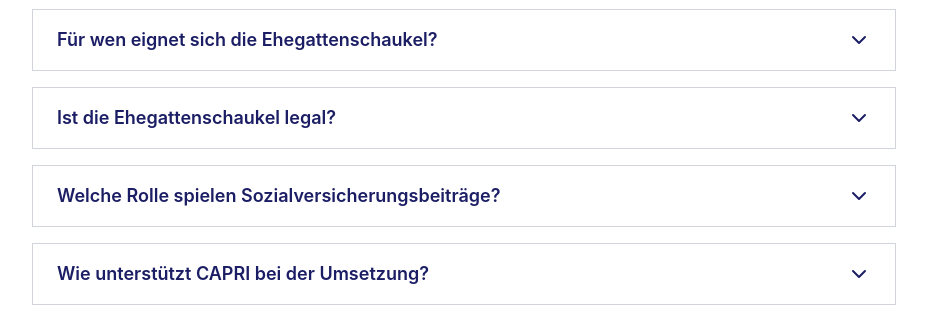
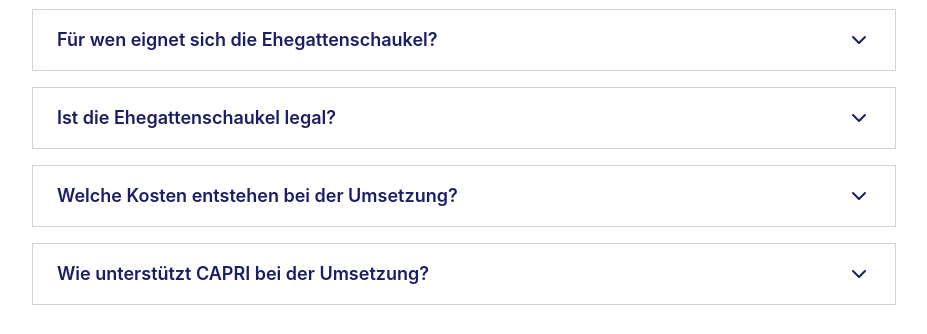
Before and after one commit to rik0101/capri-rechner, a React (Vite) app: page / in a window 1280 px wide. Shown: the part 1283-1617 px from the top of the page, without its empty margins (176-1103 px from the left). Built offline with nearby package versions, Linux system fonts and the light colour scheme; a web font is replaced by a local one.

Commit message:
Update Ehegattenschaukel FAQs

```diff
--- a/src/App.tsx
+++ b/src/App.tsx
@@ -562,7 +562,7 @@ function FAQSection() {
   const faqs = [
     {
       question: "Was ist die Ehegattenschaukel?",
-      answer: "Die Ehegattenschaukel ist eine legale Steueroptimierungsstrategie für verheiratete GmbH-Gesellschafter. Durch die gezielte Verteilung von Gehältern und Gewinnausschüttungen zwischen beiden Ehepartnern können erhebliche Steuerersparnisse erzielt werden. Ein Ehepartner erhält primär ein Gehalt (was sozialversicherungs- und steuerpflichtig ist), während der andere Partner hauptsächlich Dividenden aus der GmbH bezieht (die niedriger besteuert werden)."
+      answer: "Die Ehegattenschaukel ist eine legale Steueroptimierungsstrategie für Immobilienbesitzer. Bei dieser Strategie verkauft ein Ehepartner eine vermietete Immobilie nach Ablauf der Spekulationsfrist an den anderen Partner zum aktuellen Marktwert. Dadurch kann die Abschreibungsbasis (AfA) rechtssicher erhöht und somit die Steuerlast nachhaltig gesenkt werden."
     },
     {
       question: "Wie genau ist dieser Rechner?",
@@ -570,15 +570,15 @@ function FAQSection() {
     },
     {
       question: "Für wen eignet sich die Ehegattenschaukel?",
-      answer: "Die Strategie eignet sich besonders für Ehepaare mit vermieteten Immobilien, die bereits die zehnjährige Spekulationsfrist erfüllt haben. Durch den Verkauf zum aktuellen Marktwert an den Partner kann das Abschreibungsvolumen (AfA) rechtssicher erhöht und somit die Steuerlast gesenkt werden. Besonders attraktiv ist dies für Gutverdienende, da die Transaktion zwischen Eheleuten von der Grunderwerbsteuer befreit ist und lediglich geringe Notarkosten verursacht."
+      answer: "Die Ehegattenschaukel kann von jedem Ehepaar genutzt werden, das eine Immobilie im Privatvermögen besitzt. Voraussetzung ist einzig die Ehe (oder eingetragene Lebenspartnerschaft), um von der Befreiung der Grunderwerbsteuer zu profitieren. Die Strategie funktioniert am besten mit vermieteten Bestandsimmobilien im Privatbesitz. Für GmbH-Gesellschafter kann das Modell zusätzlich interessant sein, um Liquidität aus der privaten Ebene zu steuern – dies ist aber absolut keine Bedingung für die Umsetzung. Die Strategie ist ein rein immobiliensteuerliches Werkzeug, das CAPRI CONSULT unabhängig von einer Unternehmensform betrachtet."
     },
     {
       question: "Ist die Ehegattenschaukel legal?",
-      answer: "Ja, die Ehegattenschaukel ist bei korrekter Umsetzung vollkommen legal. Wichtig ist, dass die Gehaltsverteilung angemessen ist und beide Partner tatsächlich in der GmbH tätig sind. Eine professionelle Beratung durch Steuerexperten wie CAPRI stellt sicher, dass alle rechtlichen Anforderungen erfüllt werden."
+      answer: "Ja, die Ehegattenschaukel ist bei korrekter Umsetzung vollkommen legal. Wichtig ist, dass der Verkauf zum Marktwert erfolgt und alle steuerrechtlichen Anforderungen erfüllt werden. Eine professionelle Beratung durch Steuerexperten wie CAPRI stellt sicher, dass die Strategie rechtssicher umgesetzt wird."
     },
     {
-      question: "Welche Rolle spielen Sozialversicherungsbeiträge?",
-      answer: "Gehälter sind sozialversicherungspflichtig, Dividenden hingegen nicht. Dies ist ein wichtiger Aspekt der Ehegattenschaukel: Der Partner mit niedrigerem Gehalt zahlt weniger Sozialversicherungsbeiträge, was zusätzlich zu den Steuereinsparungen zur Gesamtersparnis beiträgt."
+      question: "Welche Kosten entstehen bei der Umsetzung?",
+      answer: "Ein großer Vorteil der Ehegattenschaukel: Die Transaktion zwischen Eheleuten ist von der Grunderwerbsteuer befreit. Es fallen lediglich geringe Notarkosten an. Die Steuerersparnis durch die erhöhte Abschreibung übersteigt diese Kosten in der Regel bereits im ersten Jahr deutlich."
     },
     {
       question: "Wie unterstützt CAPRI bei der Umsetzung?",
```
